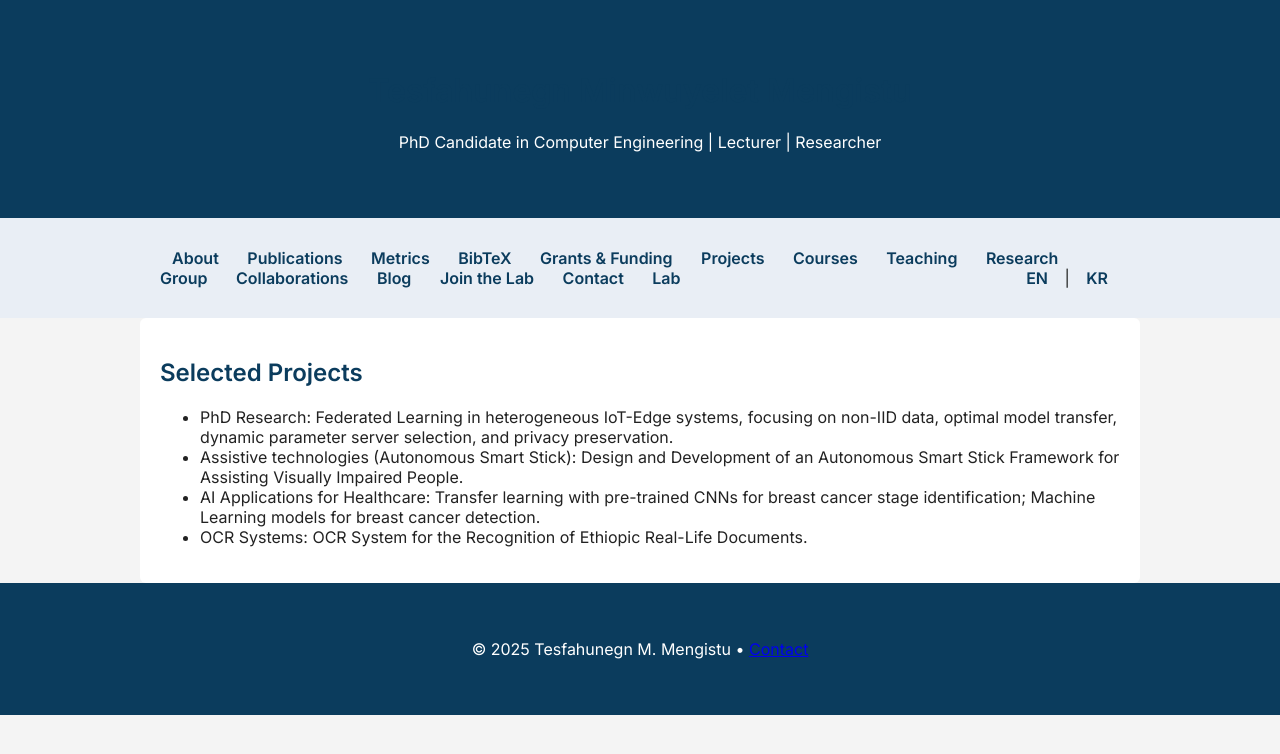
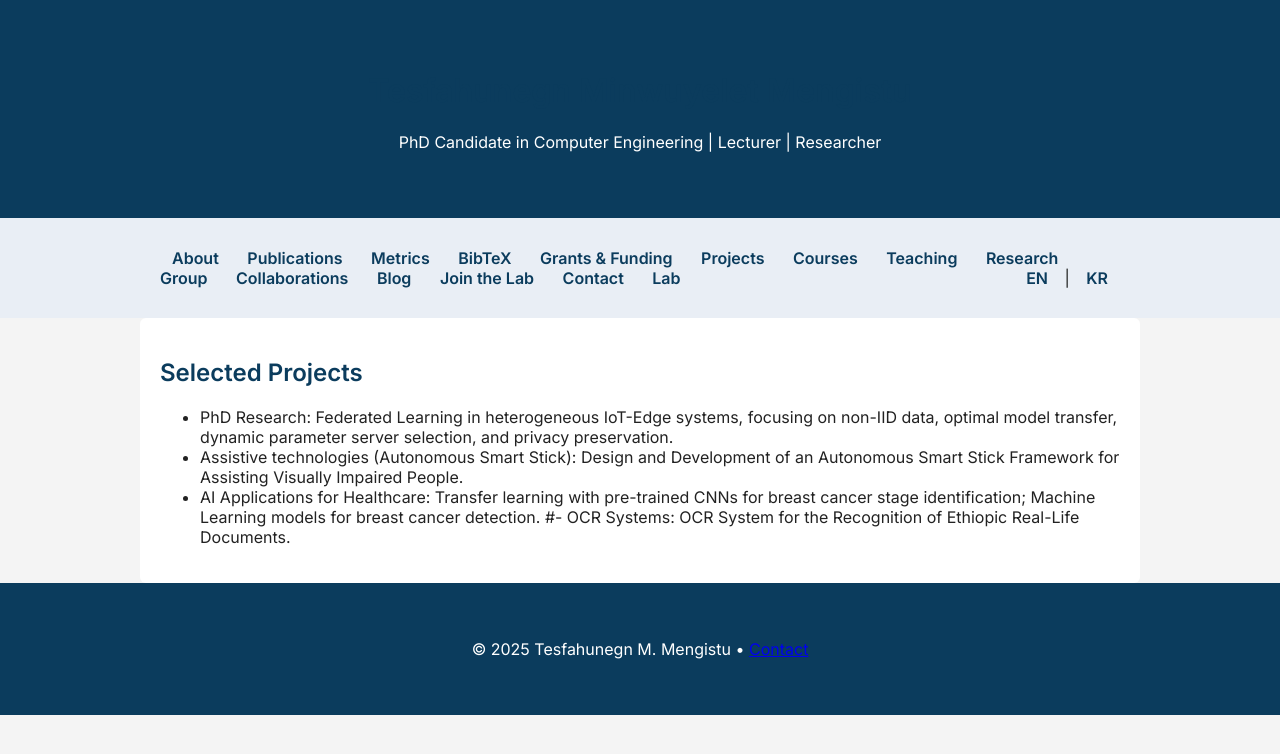
Before and after one commit to Tesfahunegn369/tesfahunegn369.github.io, a Jekyll site: the page built from projects.md, in a window 1280 px wide. Shown: the top 754 px of the page. Built offline with Jekyll 4.4.1, drawn with Linux system fonts in a browser that asks for light colours.

```diff
--- a/projects.md
+++ b/projects.md
@@ -8,4 +8,4 @@ layout: default
 - PhD Research: Federated Learning in heterogeneous IoT-Edge systems, focusing on non-IID data, optimal model transfer, dynamic parameter server selection, and privacy preservation.
 - Assistive technologies (Autonomous Smart Stick): Design and Development of an Autonomous Smart Stick Framework for Assisting Visually Impaired People.
 - AI Applications for Healthcare: Transfer learning with pre-trained CNNs for breast cancer stage identification; Machine Learning models for breast cancer detection.
-- OCR Systems: OCR System for the Recognition of Ethiopic Real-Life Documents.
+#- OCR Systems: OCR System for the Recognition of Ethiopic Real-Life Documents.
```
